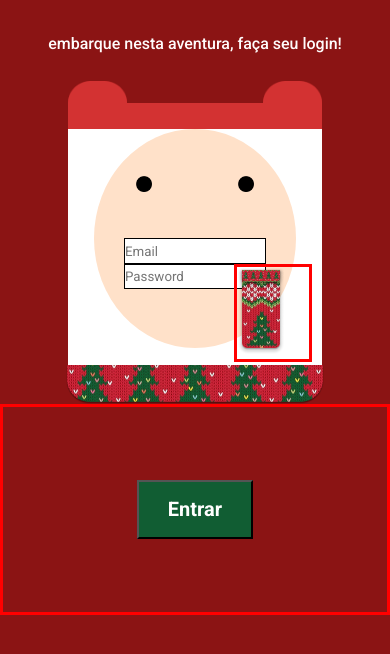
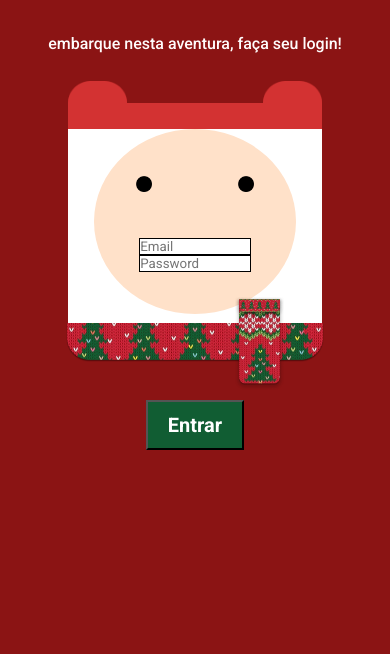
Before and after one commit to GabyysBrito/LoginFinn, a plain HTML site: page index.html in a window 390 px wide. Shown: the part 88-742 px from the top of the page. Drawn offline with Linux system fonts and the light colour scheme.

Commit message:
Modificando a responsividade

```diff
--- a/style.scss
+++ b/style.scss
@@ -148,11 +148,11 @@ form {
             }
 
             .cabecaFinn {
-                height: 28vh;
+                height: 23vh;
             }
 
             .face {
-                height: 26vh;
+                height: 22vh;
 
                 .olhos {
                     height: 13vh;
@@ -160,25 +160,24 @@ form {
             }
 
             form{
-                height: 6vh;
+                height: 1vh;
 
                 input {
-                    width: 70%;
+                    width: 55%;
                 }
             }
 
             .cachecol {
-                border: solid red;
                 width: 20%;
-                top: 22rem;
+                top: 24rem;
             }
 
             .botao{
-                border: solid red;
+                height: 15vh;
 
                 button {
-                    height: 7vh;
-                    width: 30%;
+                    height: 6vh;
+                    width: 25%;
                 }
             }
 
```
Also changed, not shown: style.css, 1 other file.
